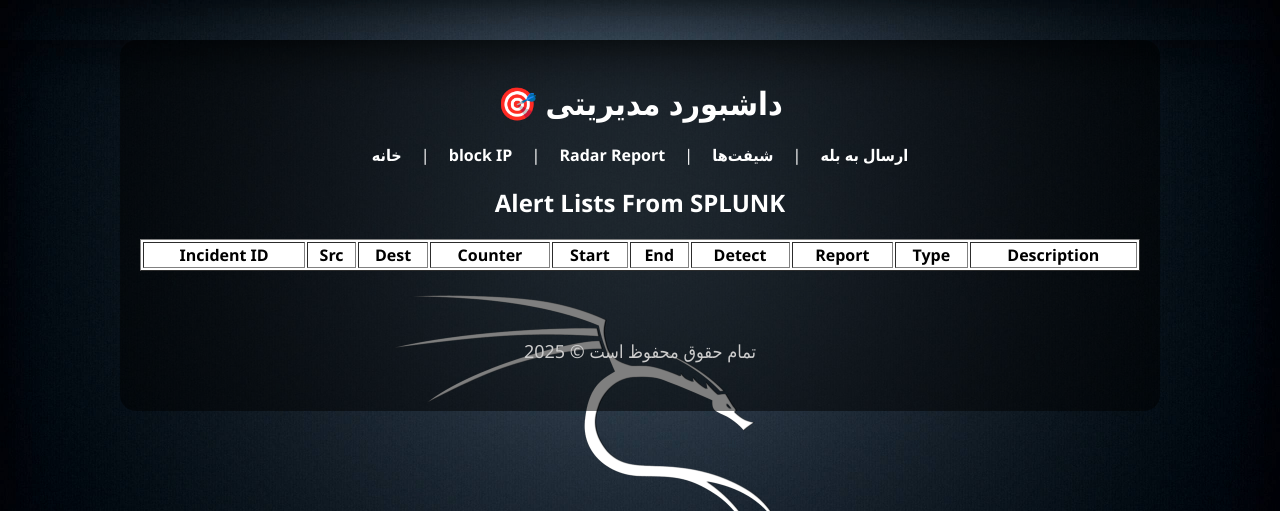
After one commit to masouddindar/sec_dashboard, a Flask app: page /alerts in a window 1280 px wide. The commit adds this page. Shown: the top 511 px of the page. Run offline with Flask 3, Linux system fonts and the light colour scheme; lists and menus that the app fills with data are empty.

Commit message:
db vasl shode

```diff
--- a/app.py
+++ b/app.py
@@ -1,19 +1,80 @@
-from flask import Flask, render_template, request, redirect, url_for, session, flash
+from flask import Flask, render_template, request, redirect, url_for, session, flash, jsonify
 from flask_sqlalchemy import SQLAlchemy
 from flask import flash, get_flashed_messages
 from datetime import datetime
 import bcrypt
 from models import db, User, BlockedIP, ChatID
+import os
+from models import SplunkAlert
+
+
 
 
 
 app = Flask(__name__)
+basedir = os.path.abspath(os.path.dirname(__file__))
+app.config['SQLALCHEMY_DATABASE_URI'] = 'sqlite:///' + os.path.join(basedir, 'security_dashboard.db')
 
-app.config['SQLALCHEMY_DATABASE_URI'] = 'sqlite:///security_dashboard.db'
+#app.config['SQLALCHEMY_DATABASE_URI'] = 'sqlite:///security_dashboard.db'
 app.config['SQLALCHEMY_TRACK_MODIFICATIONS'] = False
 db.init_app(app)
 
 app.secret_key = "mysecretkey"
+
+#make splunk hook
+@app.route("/splunk-hook", methods=["POST"])
+def splunk_hook():
+    try:
+        data = request.get_json(force=True)
+
+        #make
+        src = data.get("src")
+        dest = data.get("dest")
+        counter = data.get("counter")
+        starttime = data.get("starttime")
+        endtime = data.get("endtime")
+        detecttime = data.get("detecttime")
+        reporttime = data.get("reporttime")
+        body = data.get("body")
+        incidentid = data.get("incidentid")
+
+        # generating IODEF
+        iodefdescription = f"حمله از {src} به {dest} با {counter} تلاش."
+        iodeftype = "dos" if int(counter) > 1000 else "scan"
+
+        # save in db
+        alert = SplunkAlert(
+            src=src,
+            dest=dest,
+            counter=counter,
+            starttime=starttime,
+            endtime=endtime,
+            detecttime=detecttime,
+            reporttime=reporttime,
+            body=body,
+            incidentid=incidentid,
+            iodefdescription=iodefdescription,
+            iodeftype=iodeftype
+        )
+
+        db.session.add(alert)
+        db.session.commit()
+
+        print("Alert saved:", alert.incidentid)
+
+        return jsonify({"message": "Saved"}), 200
+
+    except Exception as e:
+        print("❌ Error:", e)
+        return jsonify({"error": str(e)}), 500
+
+
+#show alerts
+@app.route("/alerts")
+def view_alerts():
+    alerts = SplunkAlert.query.order_by(SplunkAlert.received_at.desc()).all()
+    return render_template("alerts.html", alerts=alerts)
+
 
 
 
@@ -52,7 +113,7 @@ def register():
         password = request.form['password']
         extension = request.form.get('extension')
         unit = request.form.get('unit')
-        created_at = datetime.now().strftime('%Y-%m-%d %H:%M:%S')
+        #created_at = datetime.now().strftime('%Y-%m-%d %H:%M:%S')
 
         # هش کردن رمز عبور
         hashed_password = bcrypt.hashpw(password.encode('utf-8'), bcrypt.gensalt())
@@ -71,7 +132,7 @@ def register():
             password=hashed_password,
             extension=extension,
             unit=unit,
-            created_at=created_at
+            #created_at=created_at
         )
 
         db.session.add(new_user)
@@ -149,12 +210,41 @@ def radar_report():
         return redirect('/')
     return render_template("radar_report.html")
 
-
+#sending to bale
 @app.route("/send-to-bale", methods=["GET", "POST"])
 def send_to_bale():
     if not session.get('logged_in'):
         return redirect('/')
-    return render_template("send_to_bale.html")
+
+    if request.method == "POST":
+        action = request.form.get("action")
+
+        if action == "send_message":
+            chat_id = request.form.get("chat_id")
+            message = request.form.get("message")
+            print(f"🔹 پیام برای {chat_id}: {message}")
+            flash("پیام با موفقیت ارسال شد.")
+
+        elif action == "add_chat_id":
+            name = request.form.get("name")
+            chat_id = request.form.get("new_chat_id")
+
+            # بررسی تکراری نبودن
+            existing = ChatID.query.filter_by(chat_id=chat_id).first()
+            if existing:
+                flash("این chat_id قبلاً ثبت شده است.", "error")
+            else:
+                new_entry = ChatID(name=name, chat_id=chat_id)
+                db.session.add(new_entry)
+                db.session.commit()
+                flash("chat_id جدید ثبت شد.", "success")
+
+        return redirect(url_for("send_to_bale"))
+
+    # حالت GET
+    chat_ids = ChatID.query.all()
+    return render_template("send_to_bale.html", chat_ids=chat_ids)
+
 
 
 @app.route("/sending-shift", methods=["GET", "POST"])
@@ -192,6 +282,17 @@ def add_chat_id():
     db.session.commit()
     return "<h3>✅ Chat ID inserted successfully!</h3><a href='/show-chat-ids'>نمایش</a>"
 
+@app.route('/debug-users')
+def debug_users():
+    users = User.query.all()
+    if not users:
+        return "<h3>هیچ کاربری پیدا نشد.</h3>"
+    out = "<h3>کاربران موجود:</h3><ul>"
+    for u in users:
+        out += f"<li>{u.username}</li>"
+    out += "</ul>"
+    return out
+
 
 def insert_blocked_ip(ip_address, reason, datetime, duration, notes):
     conn = sqlite3.connect('security_dashboard.db')  # اتصال به دیتابیس
--- /dev/null
+++ b/templates/alerts.html
@@ -0,0 +1,25 @@
+{% extends "base.html" %}
+{% block content %}
+<h2>Alert Lists From SPLUNK</h2>
+<table border="1" style="width:100%; background:white; color:black">
+    <tr>
+        <th>Incident ID</th><th>Src</th><th>Dest</th><th>Counter</th>
+        <th>Start</th><th>End</th><th>Detect</th><th>Report</th>
+        <th>Type</th><th>Description</th>
+    </tr>
+    {% for alert in alerts %}
+    <tr>
+        <td>{{ alert.incidentid }}</td>
+        <td>{{ alert.src }}</td>
+        <td>{{ alert.dest }}</td>
+        <td>{{ alert.counter }}</td>
+        <td>{{ alert.starttime }}</td>
+        <td>{{ alert.endtime }}</td>
+        <td>{{ alert.detecttime }}</td>
+        <td>{{ alert.reporttime }}</td>
+        <td>{{ alert.iodeftype }}</td>
+        <td>{{ alert.iodefdescription }}</td>
+    </tr>
+    {% endfor %}
+</table>
+{% endblock %}
```
Also changed, not shown: models.py (+21 -0 lines), templates/send_to_bale.html (+21 -4 lines), security_dashboard.db.
